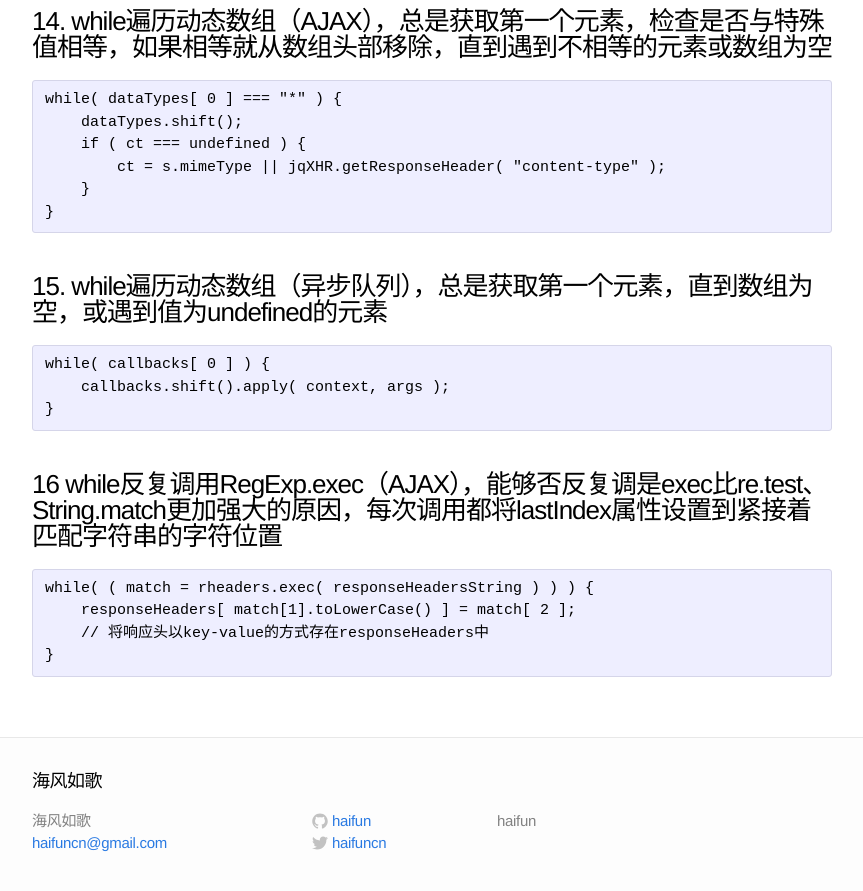
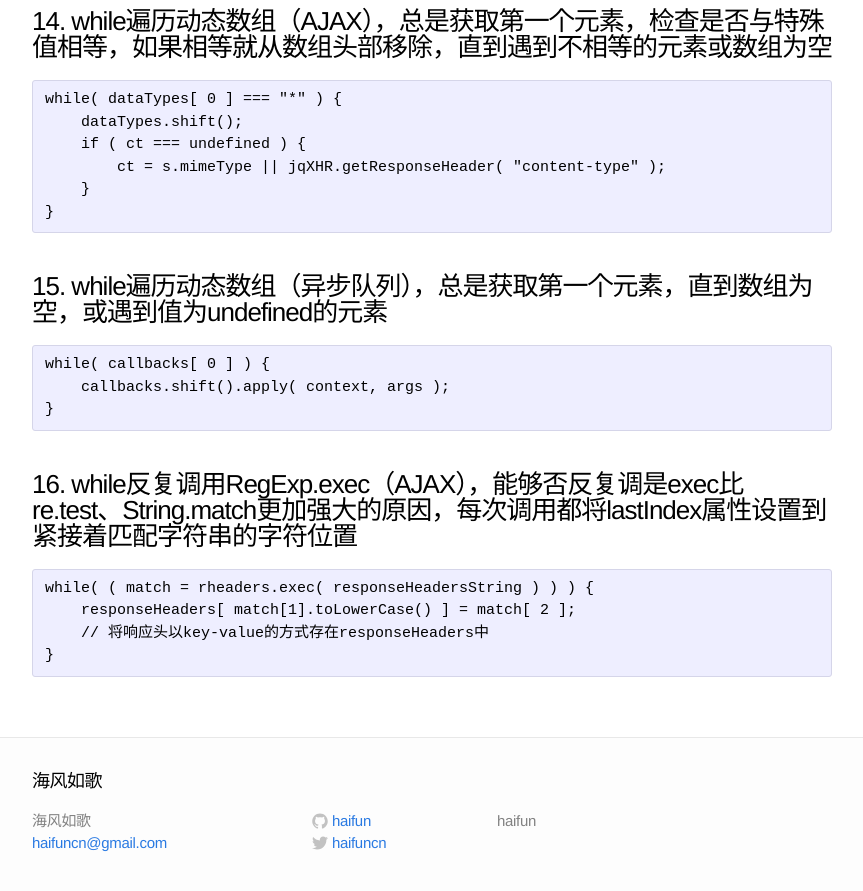
Before and after one commit to haifun/haifun.github.io, a Jekyll site: the page built from _posts/2014-07-07-Jquery-circle-learning.md, in a window 1280 px wide and 900 px high, scrolled down 3055 px. Shown: the top 891 px of the window, without its empty margins (208-1071 px from the left). Built offline with Jekyll 4.4.1, drawn with Linux system fonts in a browser that asks for light colours.

```diff
--- a/_posts/2014-07-07-Jquery-circle-learning.md
+++ b/_posts/2014-07-07-Jquery-circle-learning.md
@@ -106,7 +106,7 @@ categories: jquery
         callbacks.shift().apply( context, args );
     }
 
-###16 while反复调用RegExp.exec（AJAX），能够否反复调是exec比re.test、String.match更加强大的原因，每次调用都将lastIndex属性设置到紧接着匹配字符串的字符位置
+###16. while反复调用RegExp.exec（AJAX），能够否反复调是exec比re.test、String.match更加强大的原因，每次调用都将lastIndex属性设置到紧接着匹配字符串的字符位置
     while( ( match = rheaders.exec( responseHeadersString ) ) ) {
         responseHeaders[ match[1].toLowerCase() ] = match[ 2 ];
         // 将响应头以key-value的方式存在responseHeaders中
```
